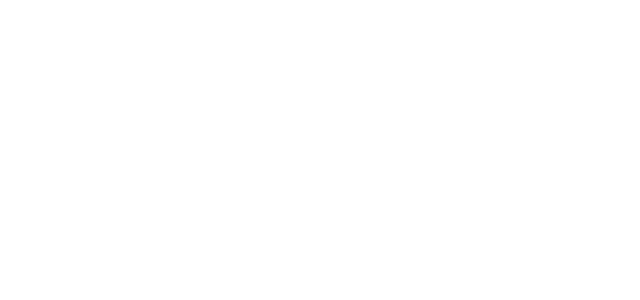
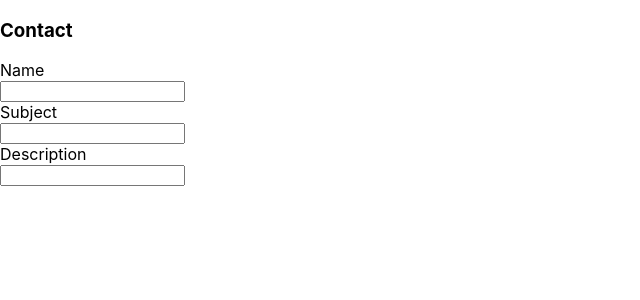
Before and after one commit to guildmark/portfolio, a React (Create React App) app: page /Contact in a window 1280 px wide. Shown: the top 300 px of the page, without its empty margins (0-640 px from the left). Built offline with nearby package versions, Linux system fonts and the light colour scheme.

Commit message:
Added stuff

```diff
--- a/src/App.js
+++ b/src/App.js
@@ -6,6 +6,7 @@
 import Start from "./components/Start";
 import About from "./components/About";
 import Work from "./components/Work";
+import Contact from "./components/Contact";
 
 function App() {
   return (
@@ -14,6 +15,7 @@
       <Route path="/" exact component={Start} />
       <Route path="/About" exact component={About} />
       <Route path="/Work" exact component={Work} />
+      <Route path="/Contact" exact component={Contact}/>
     </div>
   </Router>
   );
--- a/src/components/About.js
+++ b/src/components/About.js
@@ -22,28 +22,7 @@
             </div>
 
 
-            <div>
-                <h3>Contact</h3>
 
-                {/*Add contact form and connect this to my mail*/}
-                <form>
-                    <div>
-                        <label>Name</label>
-                        <br/>
-                        <input type="text" className="form-control"/>
-                    </div>
-                    <div>
-                        <label>Subject</label>
-                        <br/>
-                        <input type="text" className="form-control"/>
-                    </div>
-                    <div>
-                        <label>Description</label>
-                        <br/>
-                        <input type="text" className="form-control"/>
-                    </div>
-                </form>
-            </div>
         </div>
     )
 }
--- a/src/components/Contact.js
+++ b/src/components/Contact.js
@@ -4,8 +4,27 @@
 function Contact() {
     return (
         <div>
+            <h3>Contact</h3>
 
-        </div>
+            {/*Add contact form and connect this to my mail*/}
+            <form>
+                <div>
+                    <label>Name</label>
+                    <br/>
+                    <input type="text" className="form-control"/>
+                </div>
+                <div>
+                    <label>Subject</label>
+                    <br/>
+                    <input type="text" className="form-control"/>
+                </div>
+                <div>
+                    <label>Description</label>
+                    <br/>
+                    <input type="text" className="form-control"/>
+                </div>
+            </form>
+         </div>
     )
 }
 export default Contact;
--- a/src/components/Start.js
+++ b/src/components/Start.js
@@ -15,14 +15,16 @@
         <p>Found out more about me below</p>
         {/* Add buttons with images for work and about */}
         <Link to="/Work" href="#" >
-            <p>My work</p>
+
             <img className="imageLink" src={Code} alt="Work Link"/>
         </Link>
         <Link to="/About" href="#" >
-            <p>About me</p>
+
              <img className="imageLink" src={About} alt="Link to information"/>
         </Link>
-        <Link to="/Contact" href="#" ></Link>
+        <Link to="/Contact" href="#" >
+
+        </Link>
 
     </div>
 )
```
